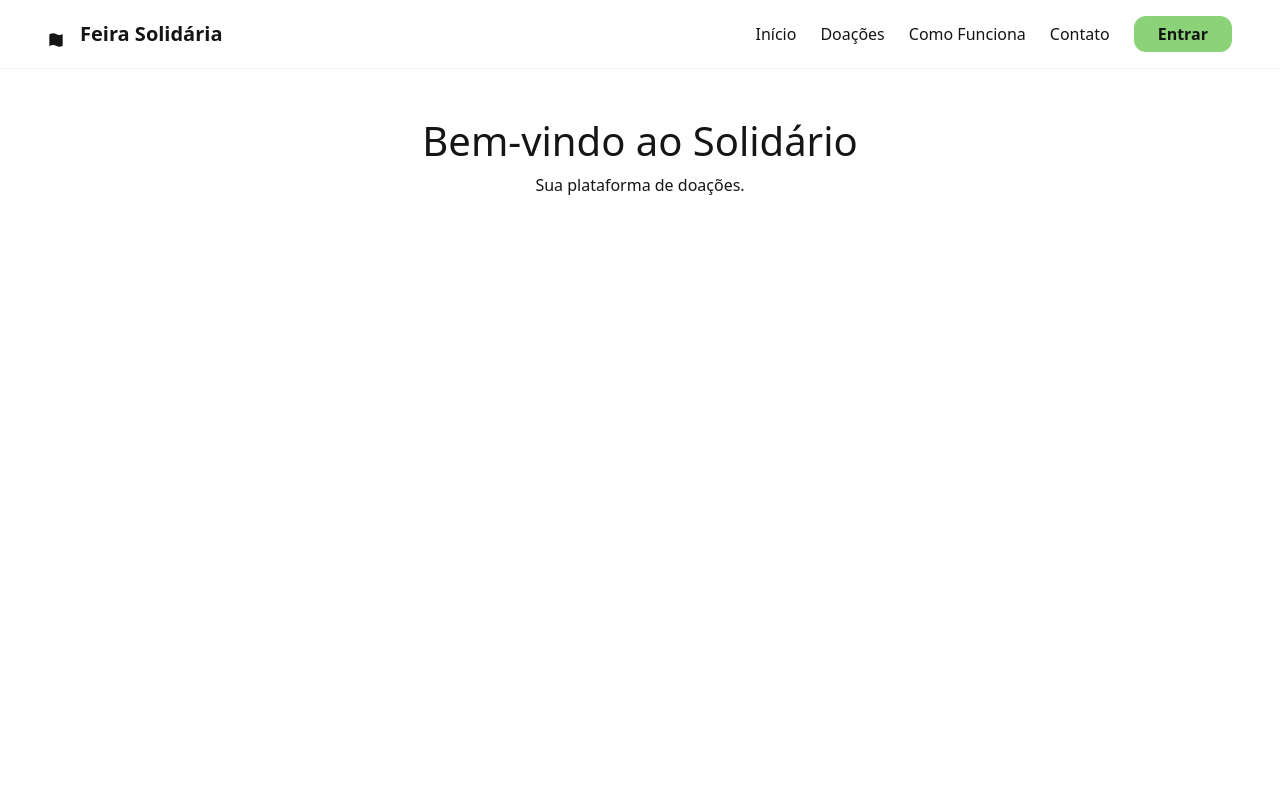
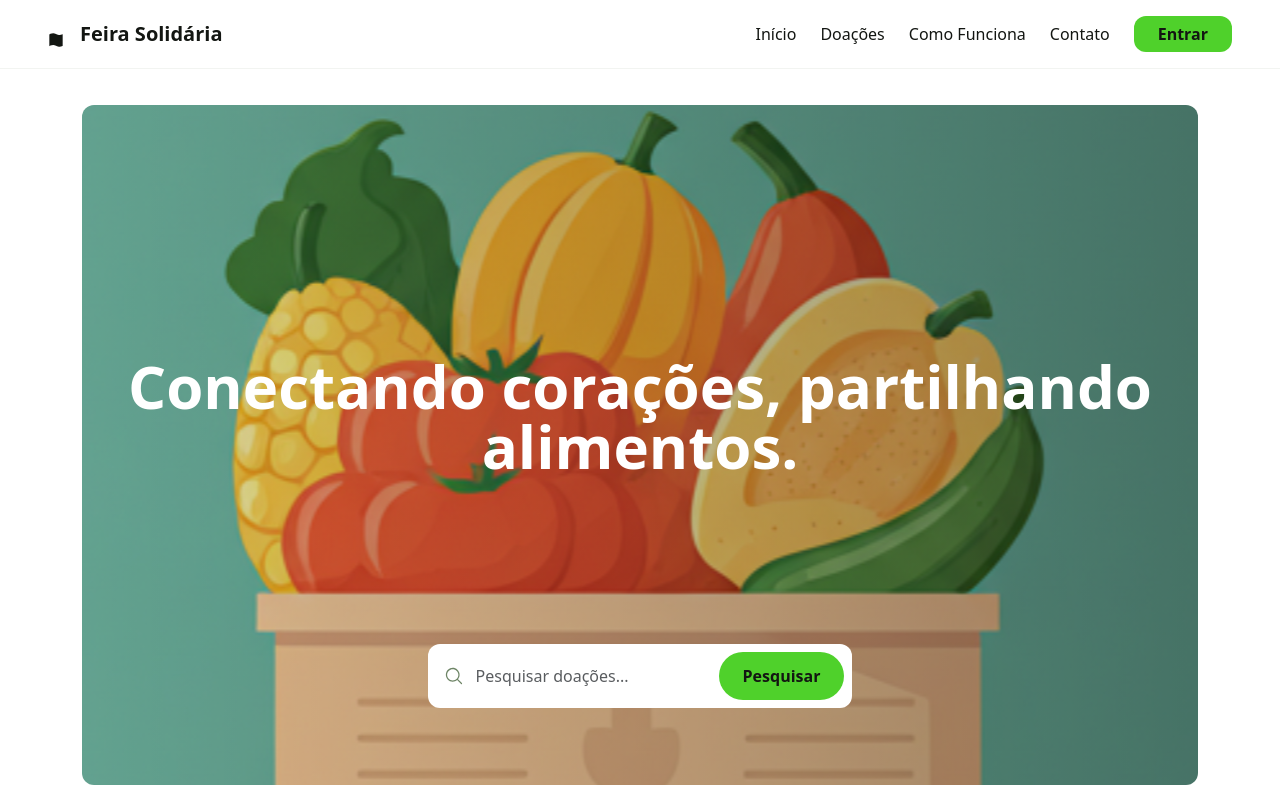
Before and after one commit to JoaoAlisonTI/feira-solidaria, a React (Vite) app in the folder frontend/: page / in a window 1280 px wide. Built offline with nearby package versions, Linux system fonts and the light colour scheme.

Commit message:
Adicionando Home com apenas o hero-section

```diff
--- a/frontend/src/App.css
+++ b/frontend/src/App.css
@@ -1,6 +1,6 @@
 /* Cores do protótipo "Solidário" */
 :root {
-  --cor-primaria: #8cd279;
+  --cor-primaria: #4FD12B;
   --cor-texto-principal: #131612;
   --cor-texto-secundario: #6f816a;
   --cor-fundo-claro: #f2f4f1;
@@ -28,7 +28,7 @@ body {
 }
 
 .btn-custom-green:hover {
-  background-color: #79b469; /* Um pouco mais escuro no hover */
+  background-color: #4bc429; /* Um pouco mais escuro no hover */
   color: var(--cor-texto-principal);
 }
 
--- a/frontend/src/App.jsx
+++ b/frontend/src/App.jsx
@@ -6,6 +6,7 @@ import RegisterPage from './pages/RegisterPage.jsx';
 import CadastroItem from './pages/CadastroItem';
 import Perfil from './pages/PaginaPerfil';
 import './App.css';
+import Home from './pages/Home/Home.jsx';
 
 function App() {
   const [itens, setItens] = useState([]);
@@ -20,15 +21,7 @@ function App() {
         <Routes>
           <Route path="/login" element={<LoginPage />} />
           <Route path="/cadastro" element={<RegisterPage />} />
-          <Route
-            path="/"
-            element={
-              <div className="container text-center mt-5">
-                <h1>Bem-vindo ao Solidário</h1>
-                <p>Sua plataforma de doações.</p>
-              </div>
-            }
-          />
+          <Route path="/" element={<Home />} />
           <Route
             path="/cadastroItem"
             element={
--- /dev/null
+++ b/frontend/src/components/Input/Input.jsx
@@ -0,0 +1,18 @@
+import "./input.css"
+import iconLupa from "../../assets/icon-lupa.svg"
+
+function Input() {
+    return (
+        <div className="div-input">
+            <img className="icon-lupa" src={iconLupa} alt="Icon de lupa" />
+            <input
+                type="text"
+                className="form-control input-search"
+                placeholder="Pesquisar doações..."
+            />
+            <button className="btn-custom-green btn-search">Pesquisar</button>
+        </div>
+    )
+}
+
+export default Input
--- /dev/null
+++ b/frontend/src/components/Input/input.css
@@ -0,0 +1,25 @@
+.div-input {
+    background-color: white;
+
+    border-radius: 12px;
+    display: flex;
+    justify-content: center;
+    align-items: center;
+    padding: 8px;
+    padding-left: 16px;
+}
+
+.icon-lupa {
+    width: 20px;
+}
+
+.input-search {
+    border: none;
+    font-size: 16px;
+    max-width: 318px;
+}
+
+.btn-search {
+    padding: 12px 24px;
+    border-radius: 24px;
+}
--- /dev/null
+++ b/frontend/src/pages/Home/Home.jsx
@@ -0,0 +1,31 @@
+import heroImage from "../../assets/hero-section-image.svg"
+import Input from "../../components/Input/Input"
+import "./home.css"
+
+function Home() {
+    return (
+        <>
+            <main className="main container-md">
+                <section
+                    className="hero-section d-flex justify-content-center align-items-center text-center"
+                    style={{
+                        backgroundImage: `url(${heroImage})`,
+                        backgroundSize: 'cover',
+                        backgroundPosition: 'center',
+                    }}
+                    >
+                    <div className="hero-content">
+                        <h1 className="titulo-hero fw-bold text-white">
+                        Conectando corações, partilhando alimentos.
+                        </h1>
+                        <Input />
+                    </div>
+                </section>
+
+            </main>
+
+        </>
+    )
+}
+
+export default Home
--- /dev/null
+++ b/frontend/src/pages/Home/home.css
@@ -0,0 +1,21 @@
+.main {
+    padding-top: 36px;
+}
+
+.hero-section {
+    border-radius: 12px;
+    height: 680px;
+}
+
+.hero-content {
+    display: flex;
+    flex-direction: column;
+    align-items: center;
+    gap: 160px;
+}
+
+.titulo-hero {
+    font-size: 60px;
+    margin-top: 173px;
+    line-height: 60px;
+}
```
Also changed, not shown: frontend/src/assets/hero-section-image.svg (added), frontend/src/assets/icon-lupa.svg (added).
